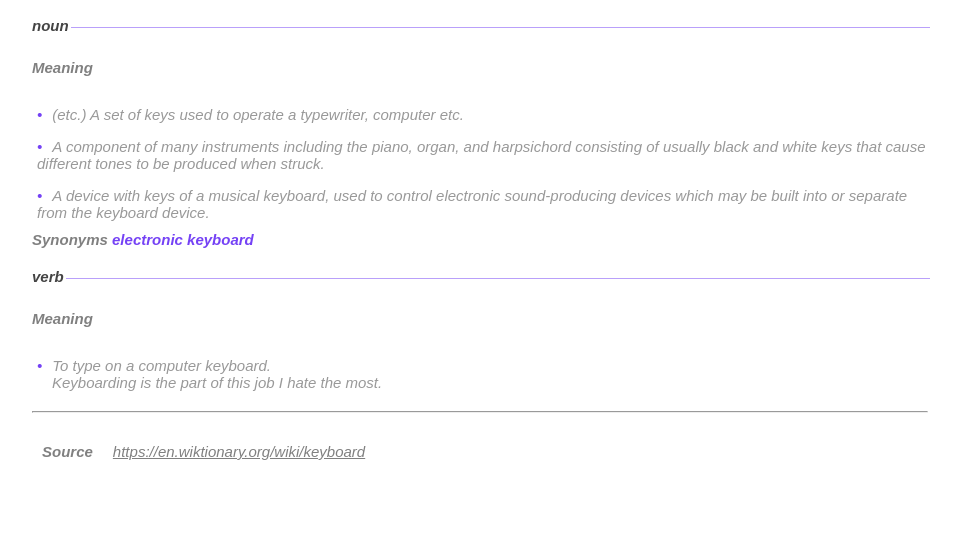
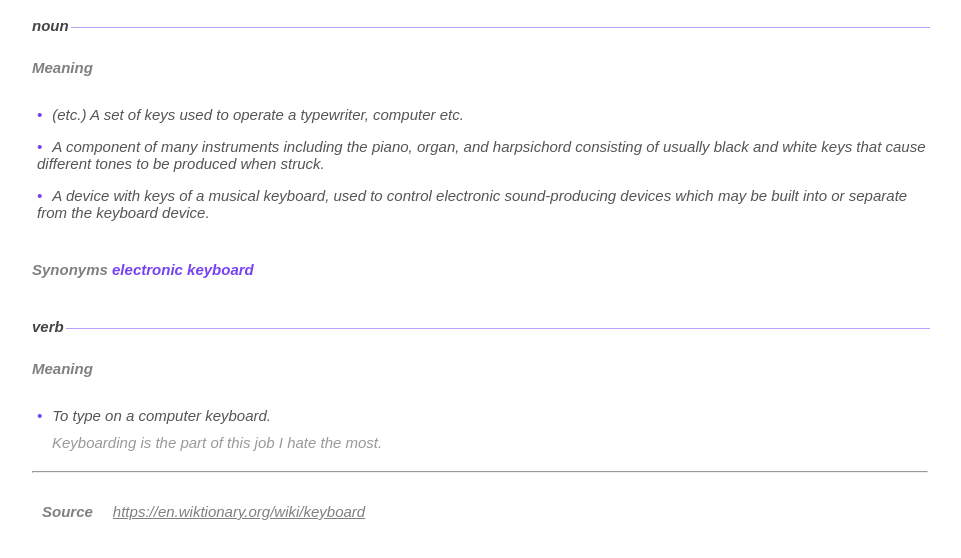
Before and after one commit to aman-abesec/Dictionary-web-app, a plain HTML site: page index.html in a window 1280 px wide. Shown: the part 164-722 px from the top of the page, without its empty margins (160-1121 px from the left). Drawn offline with Linux system fonts and the light colour scheme.

Commit message:
Update style.css

```diff
--- a/style.css
+++ b/style.css
@@ -102,21 +102,18 @@ ul li::before {
   padding-right:10px;
 }
 li{
-  color:#999;
+  color:#555;
   font-size:15px;
   padding-top:15px;
   padding-left: 5px;
 }
 .synonyms{
-  margin-top: 10px;
+  margin:40px 0px 40px;
 
 }
-/* .partOfSpeech{
-  margin-top:20px;
-} */
 #example{
   font-size:15px;
-  margin-left:20px;
+  margin:10px 20px;
   color:#999;
 }
 
```
